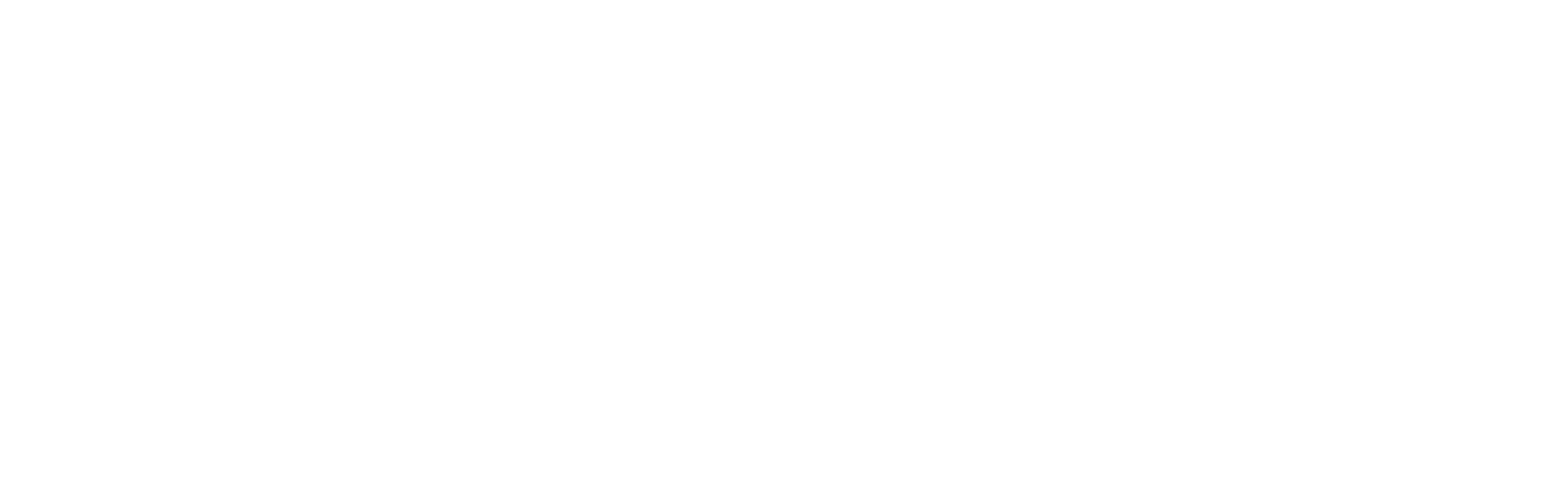
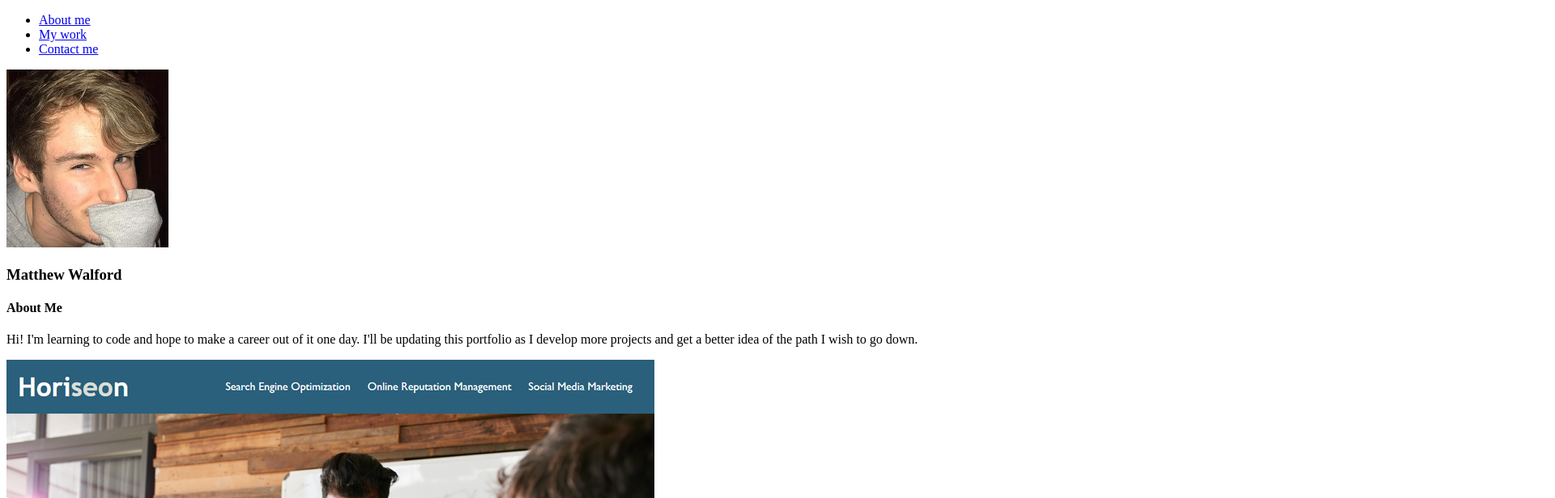
Before and after one commit to Esper06/Portfolio, a plain HTML site: page index.html in a window 1280 px wide. Shown: the top 616 px of the page at 81% size, 1920 px wide, since content can reach past the window. Drawn offline with Linux system fonts and the light colour scheme.

Commit message:
Added HTML and image sources

```diff
--- a/index.html
+++ b/index.html
@@ -4,14 +4,38 @@
     <meta charset="UTF-8">
     <meta http-equiv="X-UA-Compatible" content="IE=edge">
     <meta name="viewport" content="width=device-width, initial-scale=1.0">
-    <title>Document</title>
+    <title>Matthew Walford Portfolio</title>
     <link rel="stylesheet" href="./css/style.css">
 </head>
 
 <body>
+    <header>
+        <nav>
+            <ul>
+                <li><a href="#aboutMe">About me</a></li>
+                <li><a href="#myWork">My work</a></li>
+                <li><a href="#contactMe">Contact me</a></li>
+            </ul>
+        </nav>
+    </header>
 
+    <img src="./assets/IMG-20201006-WA0003.jpg" alt="An image of myself">
+    <h3>Matthew Walford</h3>
+    <section id="aboutMe">
+        <h4>About Me</h4>
+        <p>Hi! I'm learning to code and hope to make a career out of it one day. I'll be updating this portfolio as I develop more projects and get a better idea of the path I wish to go down.</p>
+    </section>
 
+    <a href="https://esper06.github.io/Homework1/" id="myWork" target="_blank"><img src="./assets/01-html-css-git-homework-demo.png" alt="A picture of my first project, clicking it would take you to it."></a>
+    <a href="#"><img src="./assets/pexels-luis-gomes-546819.jpg" alt="An image of a project that I have done, clicking it would take you to it."></a>
+    <a href="#"><img src="./assets/pexels-pixabay-270404.jpg" alt="An image of a project that I have done, clicking it would take you to it."></a>
 
+    <footer id="contactMe">
+        <p>Contact me</p>
+        <ul>
+            <li><a href="#">GitHub</a></li>
+        </ul>
+    </footer>
 
 </body>
 
```
Also changed, not shown: assets/01-html-css-git-homework-demo.png (added), assets/IMG-20201006-WA0003.jpg (added), assets/pexels-luis-gomes-546819.jpg (added), 1 other file.
